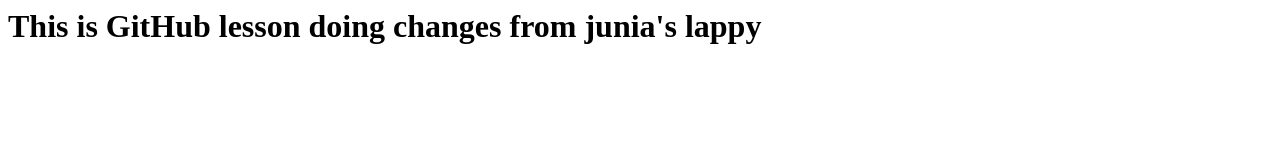
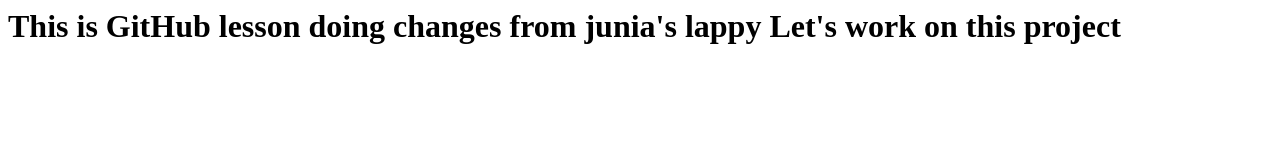
Before and after one commit to masterelias7/mynewrepos, a plain HTML site: page index.html in a window 1280 px wide. Drawn offline with Linux system fonts and the light colour scheme.

Commit message:
Update index.html

```diff
--- a/index.html
+++ b/index.html
@@ -1,6 +1,7 @@
 <body>
 <h1>
 This is GitHub lesson doing changes from junia's lappy
+  Let's work on this project
 </h1>
 
 </body>
```
